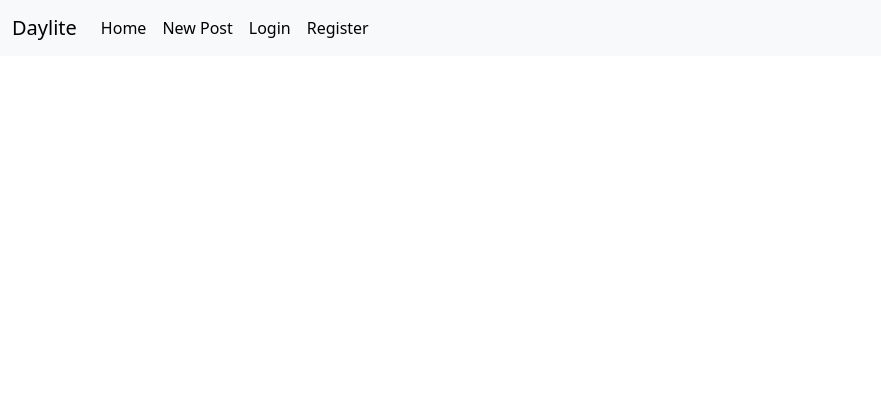
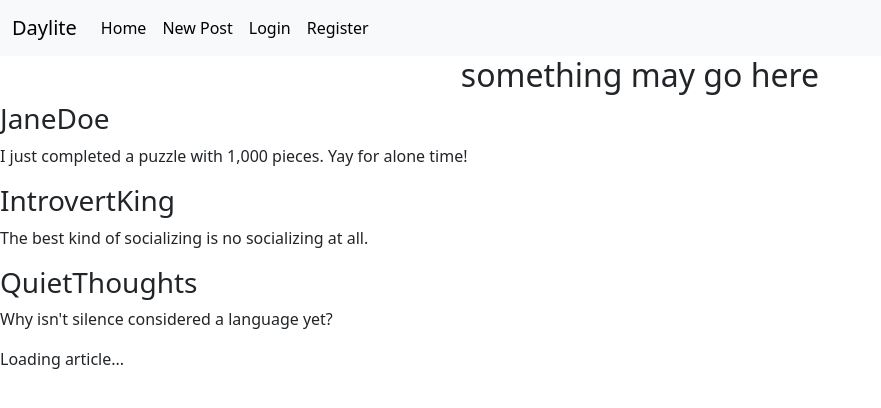
Before and after one commit to Fouad-Mesrane/daylite, a React (Vite) app in the folder frontend/: page / in a window 1280 px wide. Shown: the top 408 px of the page, without its empty margins (0-881 px from the left). Built offline with nearby package versions, Linux system fonts and the light colour scheme; no server answers.

Commit message:
added feed component

```diff
--- a/frontend/src/App.jsx
+++ b/frontend/src/App.jsx
@@ -1,26 +1,24 @@
-import { Route, Routes } from 'react-router-dom'
-import Home from './pages/Home'
-import Login from './pages/Login'
-import RandomArticle from './components/randomArticle'
-import { PostForm } from './pages/PostForm'
-import Register from './pages/Register'
+import { Route, Routes } from "react-router-dom";
+import Home from "./pages/Home";
+import Login from "./pages/Login";
+import RandomArticle from "./components/RandomArticle";
+import { PostForm } from "./pages/PostForm";
+import Register from "./pages/Register";
+import Navbar from "./components/Navbar";
 
 function App() {
-
-
   return (
     <>
-
-     <Routes>
-      <Route path="/" element={<Home />} />
-      <Route path="/Login" element={<Login />}/>
-      <Route path="/register" element={<Register />}/>
-      <Route path="/newPost" element={<PostForm />}/>
-      <Route path="/randomArticle" element={<RandomArticle />} />
-     </Routes>
-
+      <Navbar />
+      <Routes>
+        <Route path="/" element={<Home />} />
+        <Route path="/Login" element={<Login />} />
+        <Route path="/register" element={<Register />} />
+        <Route path="/newPost" element={<PostForm />} />
+        <Route path="/randomArticle" element={<RandomArticle />} />
+      </Routes>
     </>
-  )
+  );
 }
 
-export default App
+export default App;
--- /dev/null
+++ b/frontend/src/components/Feed.jsx
@@ -0,0 +1,39 @@
+import React from "react";
+import RandomArticle from "./RandomArticle";
+
+const userPosts = [
+  {
+    id: 1,
+    username: "JaneDoe",
+    content: "I just completed a puzzle with 1,000 pieces. Yay for alone time!",
+  },
+  {
+    id: 2,
+    username: "IntrovertKing",
+    content: "The best kind of socializing is no socializing at all.",
+  },
+  {
+    id: 3,
+    username: "QuietThoughts",
+    content: "Why isn't silence considered a language yet?",
+  },
+];
+
+function Feed() {
+  return (
+    <div className="feed-container">
+      <h2>something may go here</h2>
+      {userPosts.map((post) => (
+        <div key={post.id} className="post-card">
+          <h3>{post.username}</h3>
+          <p>{post.content}</p>
+        </div>
+      ))}
+      <div className="article-card">
+        <RandomArticle />
+      </div>
+    </div>
+  );
+}
+
+export default Feed;
--- a/frontend/src/components/Navbar.jsx
+++ b/frontend/src/components/Navbar.jsx
@@ -4,7 +4,7 @@ const Navbar = () => {
   return (
     <nav class="navbar navbar-expand-lg bg-body-tertiary">
       <div class="container-fluid">
-        <a class="navbar-brand" href="#">
+        <a class="navbar-brand" href="/">
           Daylite
         </a>
         <button
--- a/frontend/src/pages/Home.jsx
+++ b/frontend/src/pages/Home.jsx
@@ -1,14 +1,12 @@
-import React from 'react'
-import Navbar from '../components/Navbar'
-import { PostForm } from './PostForm'
+import React from "react";
+import Navbar from "../components/Navbar";
+
+import Feed from "../components/Feed";
 
 const Home = () => {
-  return (
-    <div>
-      <Navbar/>
+  return <div>
+    <Feed />
+  </div>;
+};
 
-    </div>
-  )
-}
-
-export default Home
+export default Home;
```
